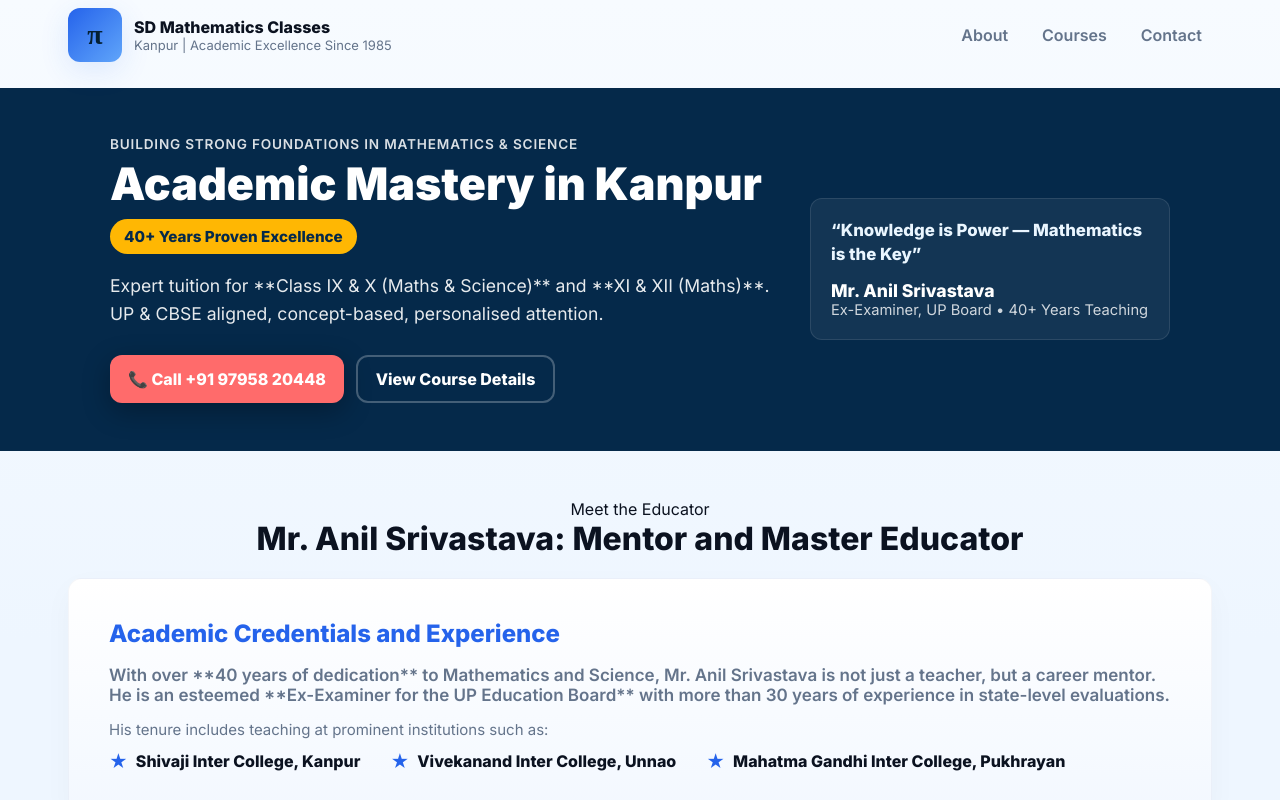
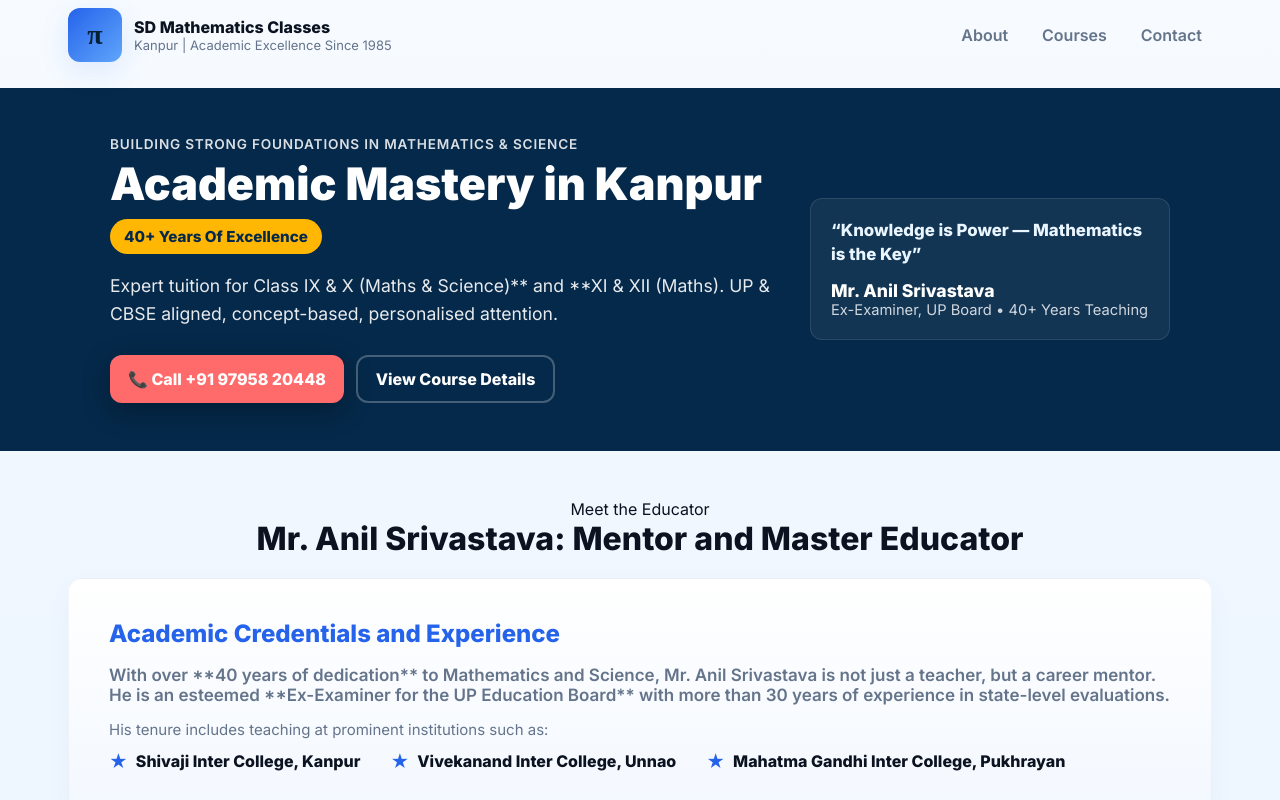
Before and after one commit to vibhavs12/sd-mathematics, a plain HTML site: page index.html in a window 1280 px wide. Shown: the top 800 px of the page. Drawn offline with Linux system fonts and the light colour scheme.

Commit message:
Update index.html

```diff
--- a/index.html
+++ b/index.html
@@ -198,8 +198,8 @@
         <div class="hero-left">
           <div class="kicker">BUILDING STRONG FOUNDATIONS IN MATHEMATICS & SCIENCE</div>
           <h1 id="hero-heading">Academic Mastery in Kanpur</h1>
-          <div class="badge">40+ Years Proven Excellence</div>
-          <p class="short">Expert tuition for **Class IX & X (Maths & Science)** and **XI & XII (Maths)**. UP & CBSE aligned, concept-based, personalised attention.</p>
+          <div class="badge">40+ Years Of Excellence</div>
+          <p class="short">Expert tuition for Class IX & X (Maths & Science)** and **XI & XII (Maths). UP & CBSE aligned, concept-based, personalised attention.</p>
           <div class="ctas">
             <a class="cta primary" href="tel:+919795820448">📞 Call +91 97958 20448</a>
             <a class="cta secondary" href="#courses">View Course Details</a>
```
